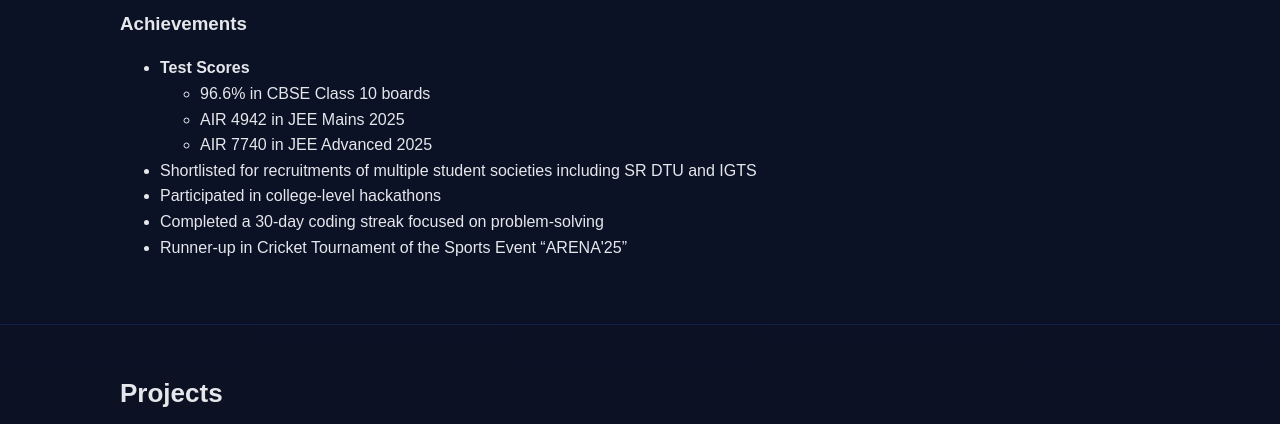
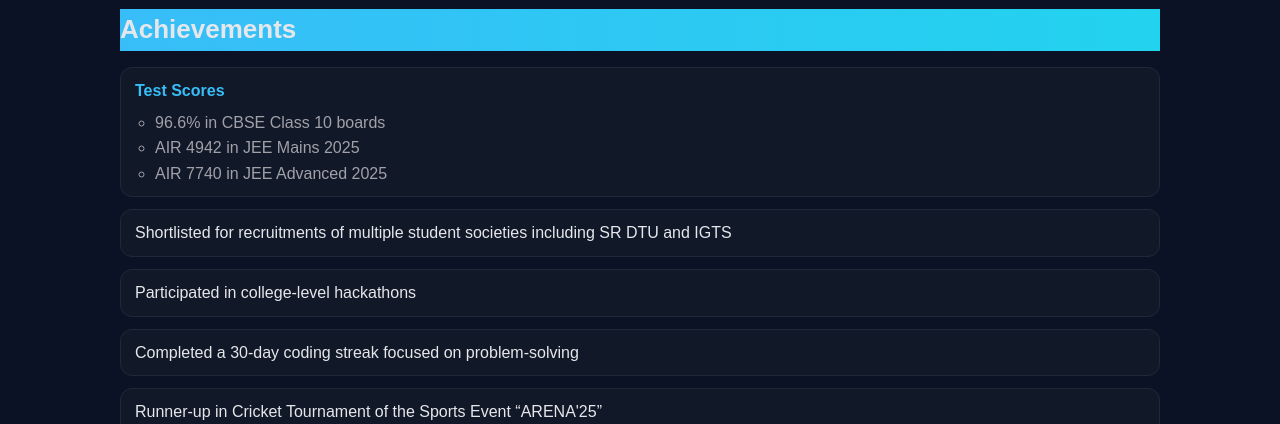
Before and after one commit to devang-shrivastava79/25A02031, a plain HTML site: page index.html in a window 1280 px wide. Shown: the part 2137-2561 px from the top of the page. Drawn offline with Linux system fonts and the light colour scheme.

Commit message:
Refactor styles.css for improved organization

```diff
--- a/styles.css
+++ b/styles.css
@@ -212,7 +212,43 @@ h3 { margin: 0 0 8px 0; }
   color: #38bdf8;
 }
 
-.mt { margin-top: 18px; }
+.achievements-title {
+  font-size: 26px;
+  margin-bottom: 14px;
+  background: linear-gradient(90deg, #38bdf8, #22d3ee);
+  color: #e5e7eb;
+}
+
+.achievements-list {
+  list-style: none;
+  padding-left: 0;
+}
+
+.achievements-list > li {
+  margin-bottom: 12px;
+  padding: 10px 14px;
+  background: #111827;
+  border: 1px solid #1f2937;
+  border-radius: 12px;
+  transition: transform 0.3s ease, box-shadow 0.3s ease;
+}
+
+.achievements-list > li:hover {
+  transform: translateY(-4px);
+  box-shadow: 0 6px 16px rgba(56,189,248,0.15);
+}
+
+.achievements-list ul {
+  margin-top: 6px;
+  padding-left: 20px;
+  color: #a1a1aa;
+}
+
+.achievements-list strong {
+  color: #38bdf8;
+  font-size: 16px;
+}
+
 
 .projects {
   display: grid;
```
